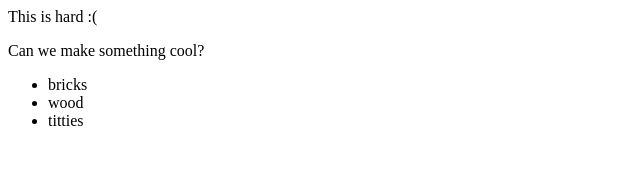
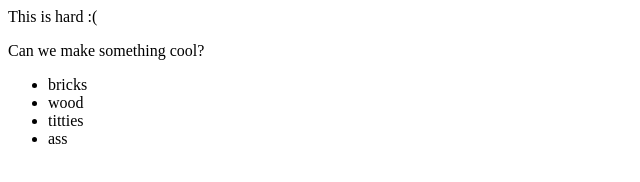
Before and after one commit to nfraylick/newGitTest, a plain HTML site: page index.html in a window 1280 px wide. Shown: the full height of the page, 0-640 px from the left. Drawn offline with Linux system fonts and the light colour scheme.

Commit message:
add lisst to index

```diff
--- a/index.html
+++ b/index.html
@@ -8,6 +8,7 @@
             <li>bricks</li>
             <li>wood</li>
             <li>titties</li>
+            <li>ass</li>
         </ul>
     </div>
 </body>
```
Also changed, not shown: 1 other file.
